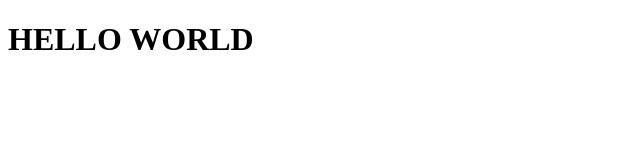
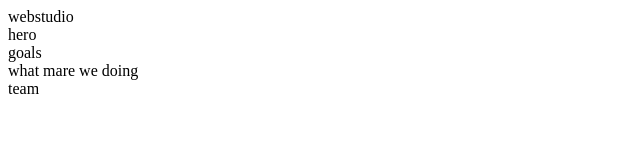
Before and after one commit to ZbyszekZebrowski/goit-markup-hw-01, a plain HTML site: page index.html in a window 1280 px wide. Shown: the whole page, without its empty margins (0-640 px from the left). Drawn offline with Linux system fonts and the light colour scheme.

Commit message:
разметка

```diff
--- a/index.html
+++ b/index.html
@@ -1,18 +1,17 @@
 <!DOCTYPE html>
 <html lang="en">
-<head>
-    <meta charset="UTF-8">
-    <meta name="viewport" content="width=device-width, initial-scale=1.0">
+  <head>
+    <meta charset="UTF-8" />
+    <meta name="viewport" content="width=device-width, initial-scale=1.0" />
     <title>Document</title>
-</head>
-<body>
-    <header>
-    </header>
-    <main>
-<h1>HELLO WORLD</h1>
-    </main>
-    <footer>
+  </head>
+  <body>
+    <header>webstudio</header>
+    <section>hero</section>
+    <section>goals</section>
+    <section>what mare we doing</section>
+    <section>team</section>
 
-    </footer>
-</body>
+    <footer></footer>
+  </body>
 </html>
```
